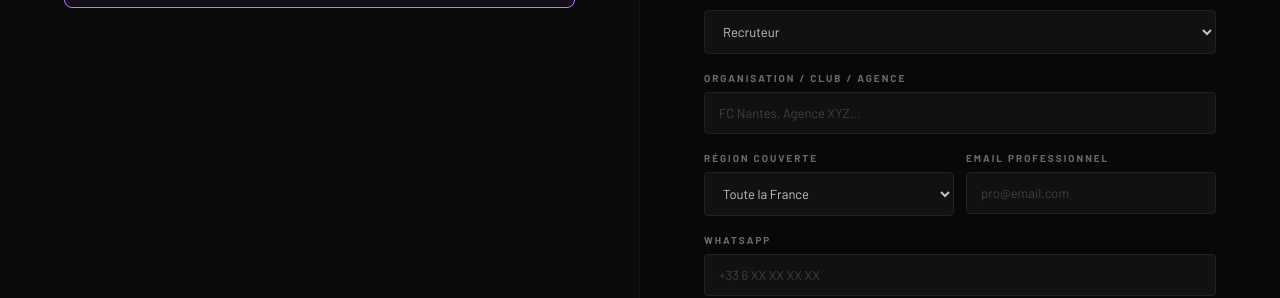
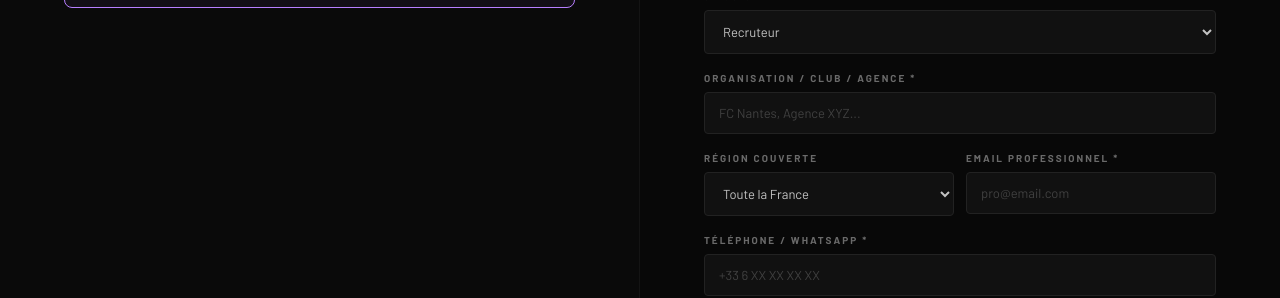
Before and after one commit to bakarysysawane-star/NEXT-GOAL, a React (Vite) app: page /inscription/pro in a window 1280 px wide. Shown: the part 567-865 px from the top of the page. Built offline with nearby package versions, Linux system fonts and the light colour scheme; no server answers.

Commit message:
Update SignupPro.jsx

```diff
--- a/src/pages/SignupPro.jsx
+++ b/src/pages/SignupPro.jsx
@@ -23,6 +23,9 @@ export default function SignupPro() {
   const handleSubmit = async e => {
     e.preventDefault()
     if (form.password !== form.confirmPassword) { setError('Les mots de passe ne correspondent pas.'); return }
+    if (!form.organisation.trim()) { setError('Merci d\'indiquer ton organisation, club ou agence.'); return }
+    if (!form.email_pro.trim()) { setError('Merci d\'indiquer un email professionnel pour vérifier ton profil.'); return }
+    if (!form.whatsapp.trim()) { setError('Merci d\'indiquer un numéro de téléphone / WhatsApp.'); return }
     setLoading(true); setError('')
     try {
       const data = await signUp(form.email, form.password, form.role_pro, `${form.prenom} ${form.nom}`)
@@ -106,12 +109,12 @@ export default function SignupPro() {
                 <option value="club">Club</option>
               </select>
             </div>
-            <div className="ngs-field"><label>Organisation / Club / Agence</label><input value={form.organisation} onChange={e => set('organisation', e.target.value)} placeholder="FC Nantes, Agence XYZ..." /></div>
+            <div className="ngs-field"><label>Organisation / Club / Agence *</label><input value={form.organisation} onChange={e => set('organisation', e.target.value)} placeholder="FC Nantes, Agence XYZ..." required /></div>
             <div className="ngs-row">
               <div className="ngs-field"><label>Région couverte</label><select value={form.region_couverte} onChange={e => set('region_couverte', e.target.value)}>{REGIONS.map(r => <option key={r}>{r}</option>)}</select></div>
-              <div className="ngs-field"><label>Email professionnel</label><input type="email" value={form.email_pro} onChange={e => set('email_pro', e.target.value)} placeholder="pro@email.com" /></div>
+              <div className="ngs-field"><label>Email professionnel *</label><input type="email" value={form.email_pro} onChange={e => set('email_pro', e.target.value)} placeholder="pro@email.com" required /></div>
             </div>
-            <div className="ngs-field"><label>WhatsApp</label><input value={form.whatsapp} onChange={e => set('whatsapp', e.target.value)} placeholder="+33 6 XX XX XX XX" /></div>
+            <div className="ngs-field"><label>Téléphone / WhatsApp *</label><input value={form.whatsapp} onChange={e => set('whatsapp', e.target.value)} placeholder="+33 6 XX XX XX XX" required /></div>
             <div className="ngs-field"><label>Postes recherchés</label><input value={form.postes_recherches} onChange={e => set('postes_recherches', e.target.value)} placeholder="Attaquant, Milieu offensif..." /></div>
             <div className="ngs-field"><label>Niveau de championnat ciblé</label><input value={form.niveau_cible} onChange={e => set('niveau_cible', e.target.value)} placeholder="Régional 1, National 3..." /></div>
             <div className="ngs-field"><label>Critères particuliers</label><textarea value={form.criteres} onChange={e => set('criteres', e.target.value)} placeholder="Décris tes critères de recherche..." rows={3} /></div>
```
